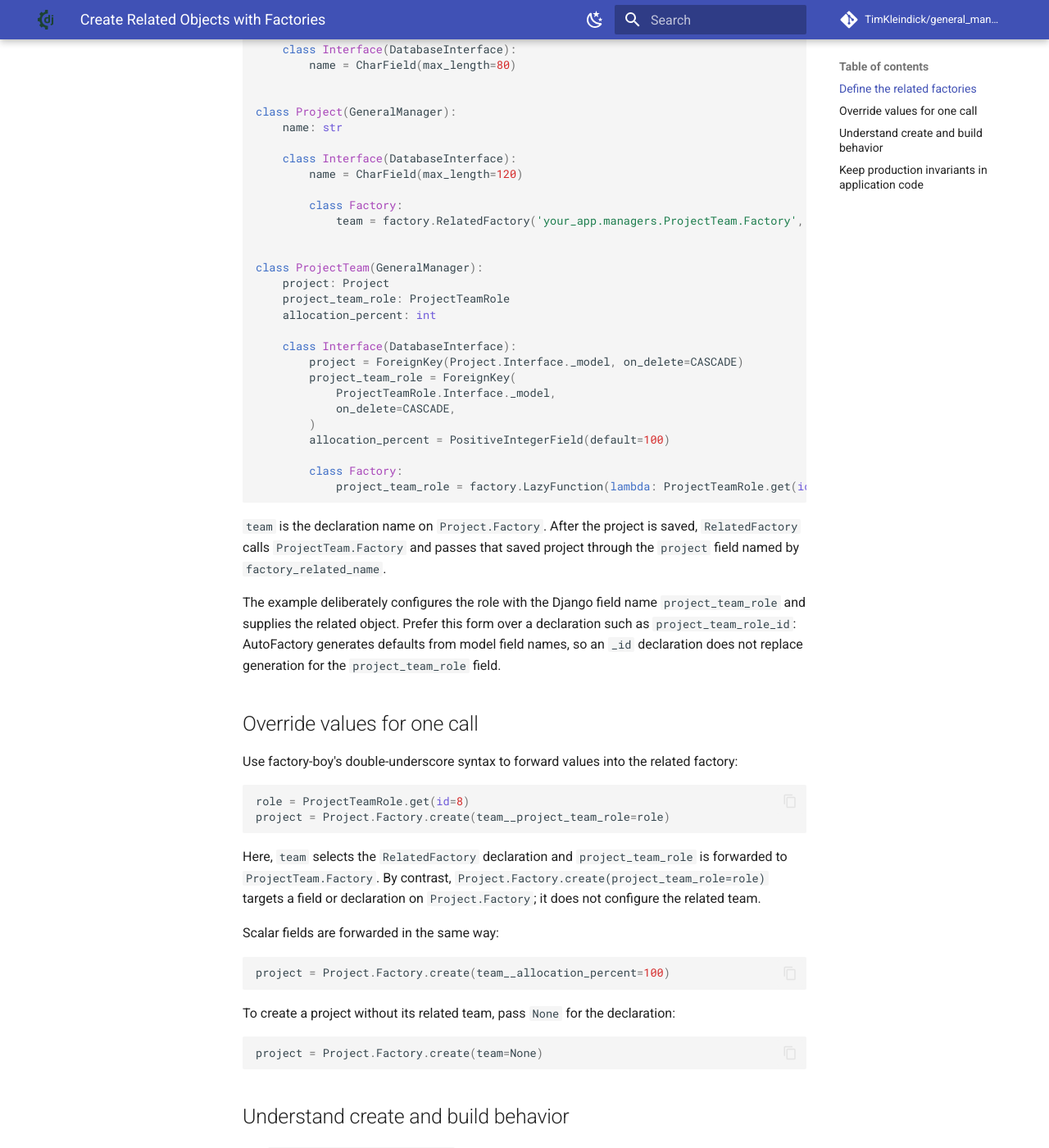
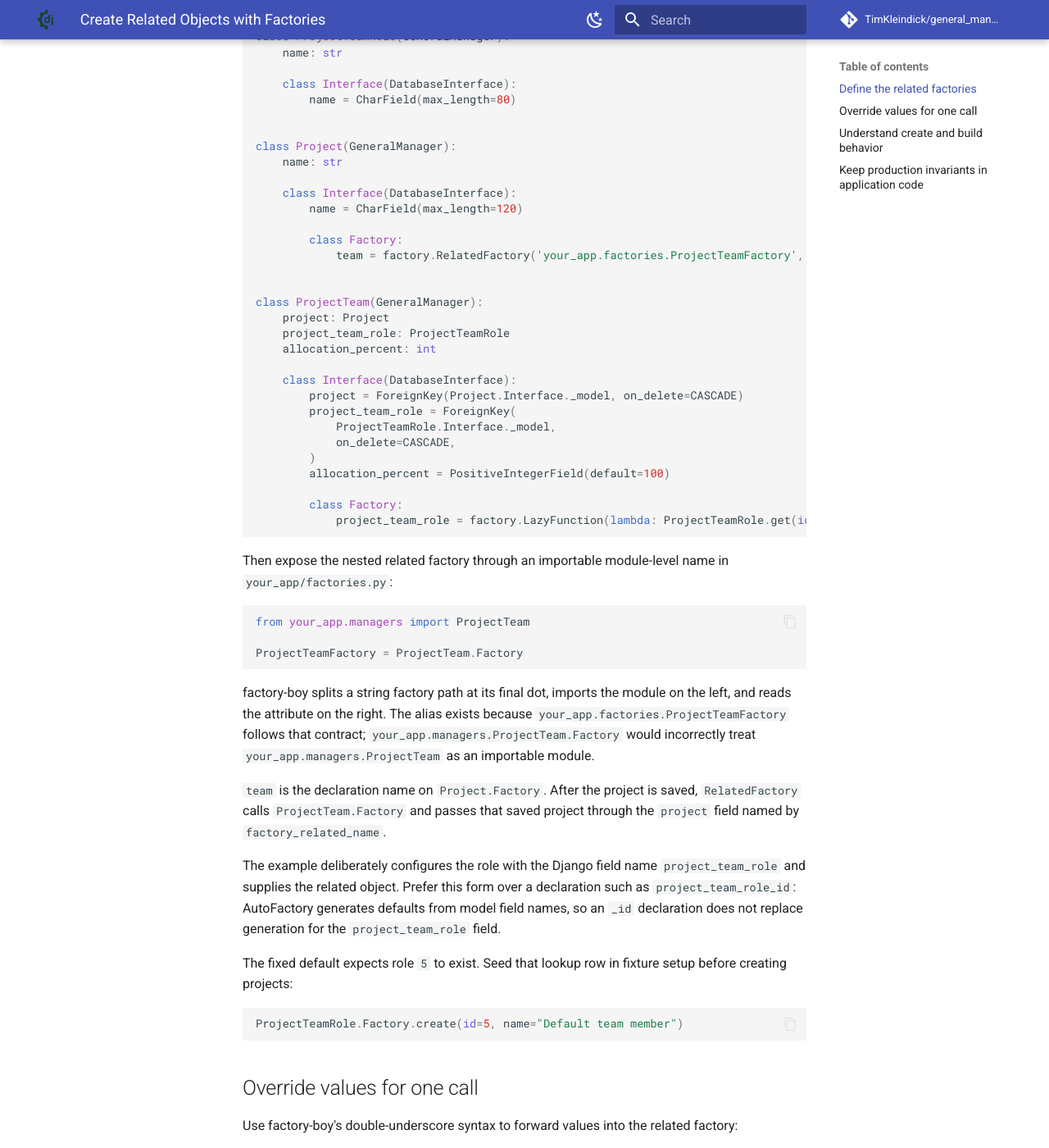
Before and after one commit to TimKleindick/general_manager, an MkDocs documentation site: the page built from docs/howto/factory_related_objects.md, in a window 1280 px wide and 1400 px high, scrolled down 638 px. Shown: the whole window at 82% size. Built offline with MkDocs 1.6.1 and Material for MkDocs 9.7.7, drawn with Linux system fonts in a browser that asks for light colours; comment, search, counter and statistics services are not loaded; some of the changed text lies outside the part shown.

Commit message:
docs: fix related factory import path

````diff
--- a/docs/howto/factory_related_objects.md
+++ b/docs/howto/factory_related_objects.md
@@ -9,6 +9,8 @@ factory can create a project team after the project has been saved.
 The reverse relationship must be declared explicitly. GeneralManager can
 generate values for fields on a manager's own model, but it does not infer that
 creating a `Project` should also create a `ProjectTeam`.
+
+In `your_app/managers.py`, define the managers and their nested factories:
 
 ```python
 import factory
@@ -32,7 +34,7 @@ class Project(GeneralManager):
         name = CharField(max_length=120)
 
         class Factory:
-            team = factory.RelatedFactory('your_app.managers.ProjectTeam.Factory', factory_related_name='project')
+            team = factory.RelatedFactory('your_app.factories.ProjectTeamFactory', factory_related_name='project')
 
 
 class ProjectTeam(GeneralManager):
@@ -52,6 +54,21 @@ class ProjectTeam(GeneralManager):
             project_team_role = factory.LazyFunction(lambda: ProjectTeamRole.get(id=5))
 ```
 
+Then expose the nested related factory through an importable module-level name
+in `your_app/factories.py`:
+
+```python
+from your_app.managers import ProjectTeam
+
+ProjectTeamFactory = ProjectTeam.Factory
+```
+
+factory-boy splits a string factory path at its final dot, imports the module
+on the left, and reads the attribute on the right. The alias exists because
+`your_app.factories.ProjectTeamFactory` follows that contract;
+`your_app.managers.ProjectTeam.Factory` would incorrectly treat
+`your_app.managers.ProjectTeam` as an importable module.
+
 `team` is the declaration name on `Project.Factory`. After the project is
 saved, `RelatedFactory` calls `ProjectTeam.Factory` and passes that saved
 project through the `project` field named by `factory_related_name`.
@@ -62,13 +79,20 @@ declaration such as `project_team_role_id`: AutoFactory generates defaults from
 model field names, so an `_id` declaration does not replace generation for the
 `project_team_role` field.
 
+The fixed default expects role `5` to exist. Seed that lookup row in fixture
+setup before creating projects:
+
+```python
+ProjectTeamRole.Factory.create(id=5, name="Default team member")
+```
+
 ## Override values for one call
 
 Use factory-boy's double-underscore syntax to forward values into the related
 factory:
 
 ```python
-role = ProjectTeamRole.get(id=8)
+role = ProjectTeamRole.Factory.create(id=8, name="Project lead")
 project = Project.Factory.create(team__project_team_role=role)
 ```
 
````
